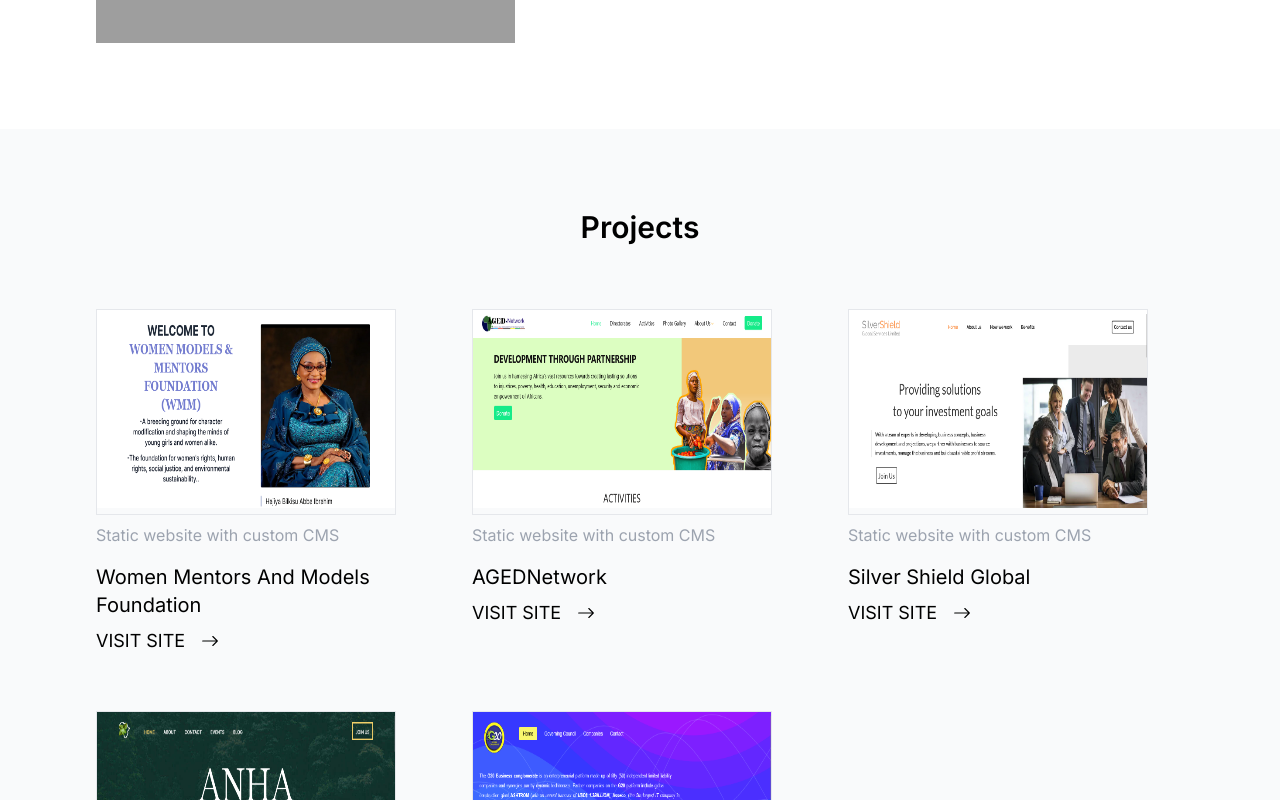
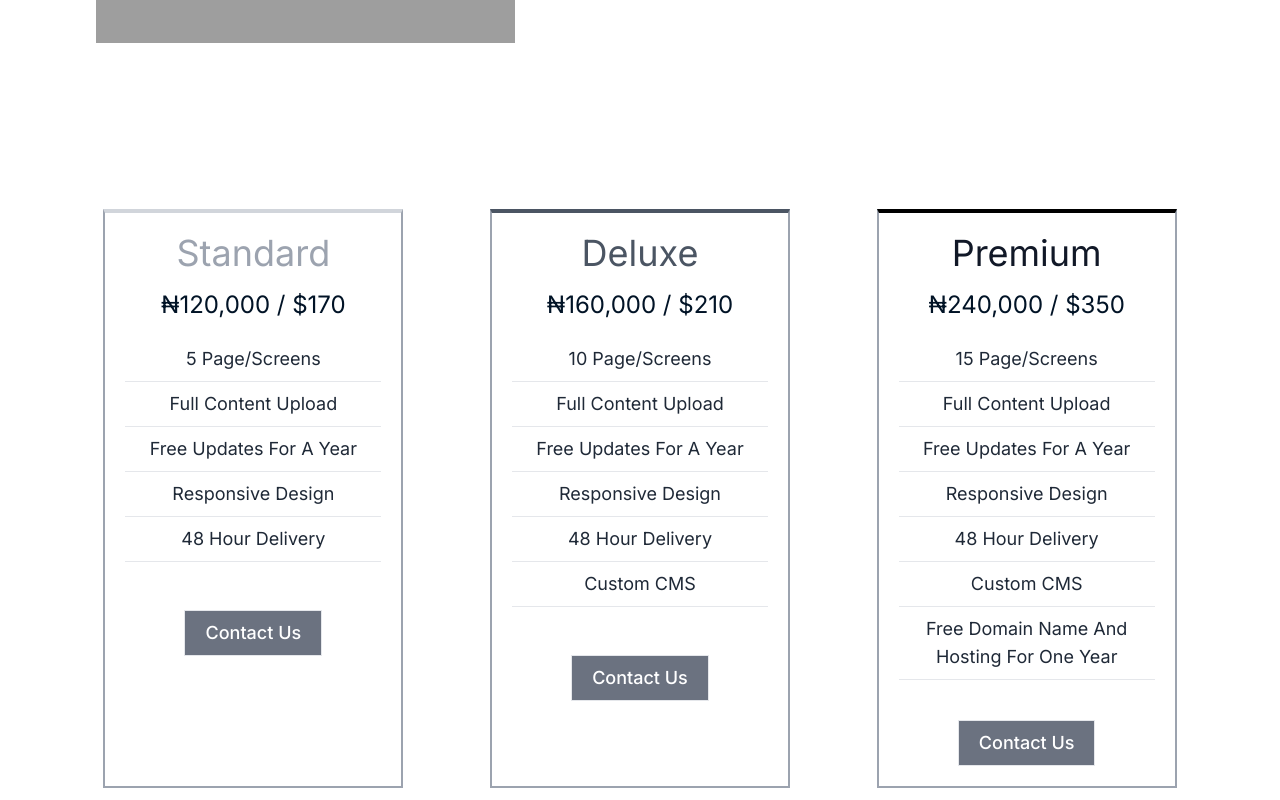
Before and after one commit to itsabubakar/abgmultimedia, a Next.js app: page /web in a window 1280 px wide. Shown: the part 1620-2420 px from the top of the page. Built offline with nearby package versions, Linux system fonts and the light colour scheme; grey boxes are pictures that could not be loaded.

Commit message:
added pricing tier

```diff
--- a/components/Button.jsx
+++ b/components/Button.jsx
@@ -1,8 +1,8 @@
 import Link from "next/link"
 
-const Button = ({ bg }) => {
+const Button = ({ bg, btn }) => {
     return (
-        <Link href={'/contact'}><button className={`capitalize md:w-auto ${bg ? bg : 'bg-white'} px-5 py-2 text-black text-lg font-medium border hover:border hover:border-white hover:bg-black hover:text-white transition ease-in-out`}>contact us for a free qoute</button></Link>
+        <Link href={'/contact'}><button className={`capitalize md:w-auto ${bg ? bg : 'bg-white'} px-5 py-2 text-black text-lg font-medium border hover:border hover:border-white hover:bg-black hover:text-white transition ease-in-out`}>{btn ? btn : 'Contact us for a free quote'}</button></Link>
 
     )
 }
--- a/components/Navbar.jsx
+++ b/components/Navbar.jsx
@@ -10,7 +10,7 @@
     const [nav, setNav] = useState(false)
 
     return (
-        <div className={nav ? "pt-5 relative left-0 top-0 w-full z-10 ease-in-out duration-100" : "bg-black py-5 relative left-0 top-0 w-full z-10 ease-in-out duration-100"}>
+        <div className={nav ? "relative left-0 top-0 w-full z-10 ease-in-out duration-100" : "bg-black py-5 relative left-0 top-0 w-full z-10 ease-in-out duration-100"}>
             <div className="px-5 md:px-24 flex items-center justify-between">
                 <Link href={'/'}><a>
                     <div className="text-white flex items-center">
@@ -35,18 +35,18 @@
 
                 {/* Mobile Menu */}
 
-                <div className={nav ? "fixed top-0 left-0 right-0 bottom-0 flex flex-col items-center w-full h-screen bg-black text-white  pt-[50px] ease-in-out duration-100" : 'hidden top-0 left-[100%] right-0 bottom-0 flex-col items-center w-full h-screen bg-black text-white  pt-[50px] ease-in-out duration-100'}>
+                <div className={nav ? "fixed top-0 left-0 right-0 bottom-0 flex flex-col items-center w-full h-screen bg-black text-white  pt-7 ease-in-out duration-100" : 'hidden top-0 left-[100%] right-0 bottom-0 flex-col items-center w-full h-screen bg-black text-white  pt-[50px] ease-in-out duration-100'}>
                     <div className='mb-4 ml-auto mr-[30px]' onClick={() => setNav(!nav)}>
-                        <AiOutlineClose size={40} className="text-white border-2 rounded p-1" />
+                        <AiOutlineClose size={30} className="text-white border-2 rounded p-1" />
                     </div>
 
                     <ol className="flex flex-col gap-y-5 items-center uppercase text-white link-hover">
-                        <li className="" onClick={() => setNav(!nav)}><Link href={'/'}><a className={router.pathname == "/" ? "border-b-2 border-b-white pb-2" : ""}>Home</a></Link></li>
-                        <li className="" onClick={() => setNav(!nav)}><Link href={'/web'}><a className={router.pathname == "/web" ? "border-b-2 border-b-white pb-2" : ""}>Web Design</a></Link></li>
-                        <li onClick={() => setNav(!nav)}><Link href={'/video'}><a className={router.pathname == "/video" ? "border-b-2 border-b-white pb-2" : ""}>Video Production</a></Link></li>
-                        <li onClick={() => setNav(!nav)}><Link href={'/prints'}><a className={router.pathname == "/prints" ? "border-b-2 border-b-white pb-2" : ""}>Prints</a></Link></li>
-                        <li onClick={() => setNav(!nav)}><Link href={'/audio'}><a className={router.pathname == "/audio" ? "border-b-2 border-b-white pb-2" : ""}>Audio Voiceover</a></Link></li>
-                        <li onClick={() => setNav(!nav)}><Link href={'/contact'}><a className={router.pathname == "/contact" ? "border-b-2 border-b-white pb-2" : ""}>Contact</a></Link></li>
+                        <li className=""><Link href={'/'}><a className={router.pathname == "/" ? "border-b-2 border-b-white pb-2" : ""}>Home</a></Link></li>
+                        <li className=""><Link href={'/web'}><a className={router.pathname == "/web" ? "border-b-2 border-b-white pb-2" : ""}>Web Design</a></Link></li>
+                        <li><Link href={'/video'}><a className={router.pathname == "/video" ? "border-b-2 border-b-white pb-2" : ""}>Video Production</a></Link></li>
+                        <li><Link href={'/prints'}><a className={router.pathname == "/prints" ? "border-b-2 border-b-white pb-2" : ""}>Prints</a></Link></li>
+                        <li><Link href={'/audio'}><a className={router.pathname == "/audio" ? "border-b-2 border-b-white pb-2" : ""}>Audio Voiceover</a></Link></li>
+                        <li><Link href={'/contact'}><a className={router.pathname == "/contact" ? "border-b-2 border-b-white pb-2" : ""}>Contact</a></Link></li>
                     </ol>
                 </div>
 
--- /dev/null
+++ b/components/Plan.jsx
@@ -0,0 +1,23 @@
+import Button from "./Button"
+
+const Plan = ({
+    title,
+    color, textColor, screen, delivery, hosting, price, cms
+}) => {
+    return (
+        <div className={`border-2 border-gray-400 border-t-4 ${color} py-5 px-5 text-center capitalize min-w-[300px] max-w-[300px]`}>
+            <h2 className={`text-4xl mb-4 ${textColor}`}>{title}</h2>
+            <p className="text-2xl mb-6 text-[#011326]">{price}</p>
+            <p className="text-lg text-gray-800 border-b pb-2 mb-2">{screen} page/screens</p>
+            <p className="text-lg text-gray-800 border-b pb-2 mb-2">Full content upload</p>
+            <p className="text-lg text-gray-800 border-b pb-2 mb-2">free updates for a year</p>
+            <p className="text-lg text-gray-800 border-b pb-2 mb-2">responsive design</p>
+            <p className="text-lg text-gray-800 border-b pb-2 mb-2">{delivery} hour delivery</p>
+            {cms && <p className="text-lg text-gray-800 border-b pb-2 mb-2">custom CMS</p>}
+            {hosting && <p className="text-lg text-gray-800 border-b pb-2 ">free domain name and hosting for one year</p>}
+            <Button btn={"Contact Us"} bg={'bg-gray-500 text-white mt-10'} />
+        </div>
+    )
+}
+
+export default Plan
--- /dev/null
+++ b/components/Pricing.jsx
@@ -0,0 +1,38 @@
+import React from 'react'
+import Plan from './Plan'
+
+const Pricing = () => {
+    return (
+        <div className='grid mx-5 md:mx-0 sm:grid-cols-2 lg:grid-cols-3 lg:gap-x-10 gap-y-14 gap-x-6 justify-items-center md:px-20 py-20'>
+            <Plan
+                title={"standard"}
+                color={'border-t-gray-300'}
+                textColor={'text-gray-400'}
+                price={'₦120,000 / $170'}
+                screen={'5'}
+                delivery={'48'}
+            />
+            <Plan
+                title={"deluxe"}
+                color={'border-t-gray-600'}
+                textColor={'text-gray-600'}
+                price={'₦160,000 / $210'}
+                screen={'10'}
+                delivery={'48'}
+                cms={true}
+            />
+            <Plan
+                title={"premium"}
+                color={'border-t-black'}
+                textColor={'text-gray-900'}
+                price={'₦240,000 / $350'}
+                screen={'15'}
+                delivery={'48'}
+                hosting={true}
+                cms={true}
+            />
+        </div>
+    )
+}
+
+export default Pricing
--- a/pages/web.js
+++ b/pages/web.js
@@ -6,6 +6,7 @@
 
 // icons
 import { FaConnectdevelop } from 'react-icons/fa'
+import Pricing from "../components/Pricing"
 
 const web = () => {
     return (
@@ -34,6 +35,7 @@
                 text={" We pride ourselves on designing creative user experiences for a mobile customer base. Our team of web designers & developers specialize in responsive, mobile friendly websites."}
                 img={"https://images.unsplash.com/photo-1488590528505-98d2b5aba04b?ixlib=rb-4.0.3&ixid=MnwxMjA3fDB8MHxzZWFyY2h8MTJ8fHdlYiUyMGRldmVsb3BlcnN8ZW58MHx8MHx8&auto=format&fit=crop&w=800&q=60"}
             />
+            <Pricing />
             <Projects />
         </Format>
     )
```
